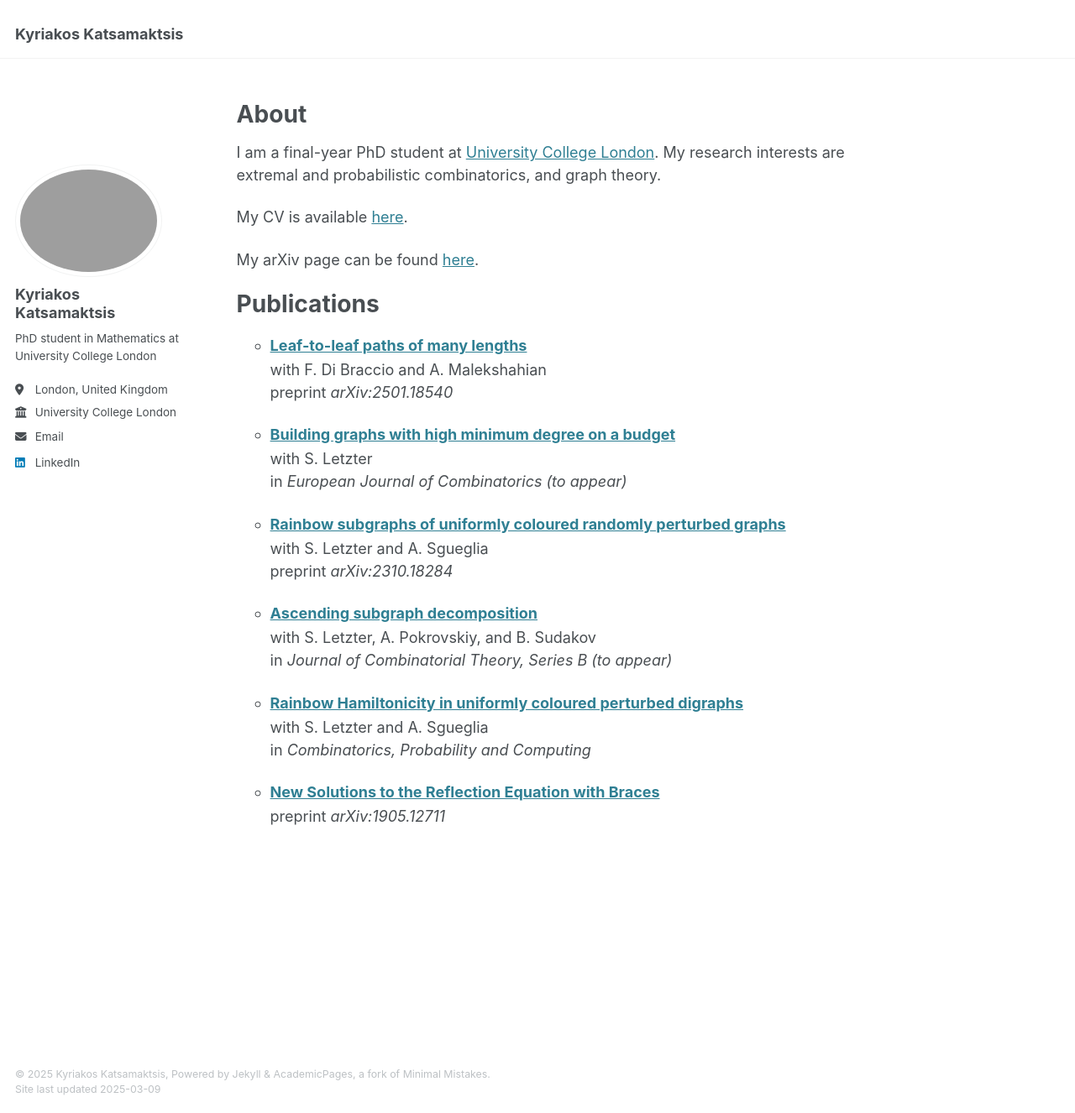
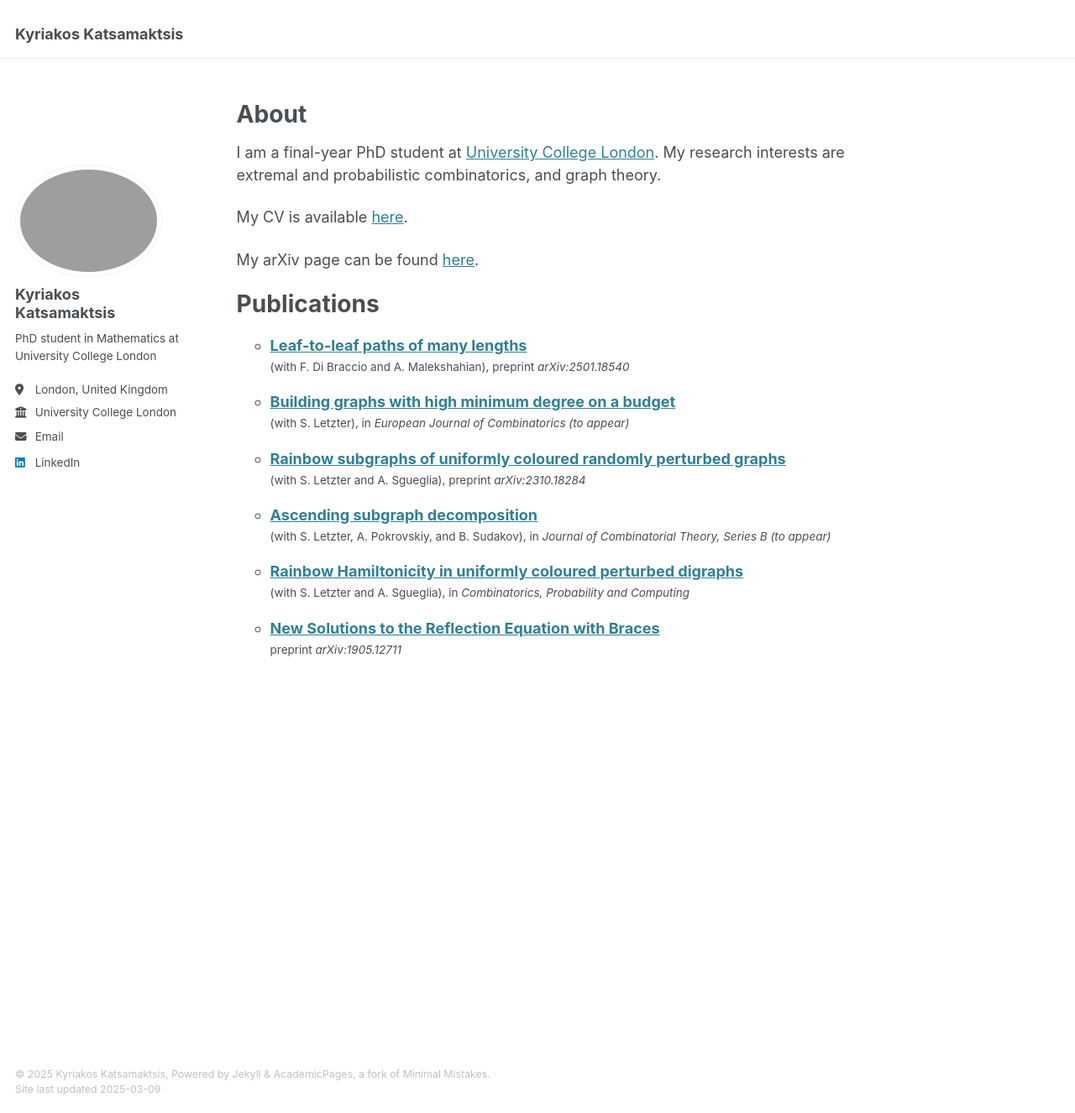
Before and after one commit to Kyriakosk/kyriakosk.github.io, a Jekyll site: the page built from _pages/about.md, in a window 1280 px wide and 1326 px high. Shown: the whole window at 84% size. Built offline with Jekyll 4.4.1, drawn with Linux system fonts in a browser that asks for light colours.

Commit message:
updated publications

```diff
--- a/_includes/archive-single-cv1.html
+++ b/_includes/archive-single-cv1.html
@@ -37,11 +37,12 @@
       <p class="page__meta"><i class="fa fa-clock" aria-hidden="true"></i> {% include read-time.html %}</p>
     {% endif %}
 <!--    {% if post.venue%}<p class="archive__item-excerpt" itemprop="description">{{ post.citation }}</p> {% endif %}-->
+    <small>
       {% if post.venue and post.other_authors %}
         {% if post.arxiv %}
-        <p class="archive__item-excerpt" itemprop="description">with {{ post.other_authors }}<br> preprint <i>{{ post.venue }}</i></p>
+          <p class="archive__item-excerpt" itemprop="description">(with {{ post.other_authors }}), preprint <i>{{ post.venue }}</i></p>
         {% else %}
-        <p class="archive__item-excerpt" itemprop="description">with {{ post.other_authors }}<br> in <i>{{ post.venue }}</i></p>
+          <p class="archive__item-excerpt" itemprop="description">(with {{ post.other_authors }}), in <i>{{ post.venue }}</i></p>
         {% endif %}
       {% elsif post.venue %}
         {% if post.arxiv %}
@@ -50,6 +51,7 @@
           <p class="archive__item-excerpt" itemprop="description">in <i>{{ post.venue }}</i></p>
         {% endif %}
       {% endif %}
+    </small>
     </li>
  </article>
 </div>
```
Lines whose indentation alone changed are shown as unchanged.
